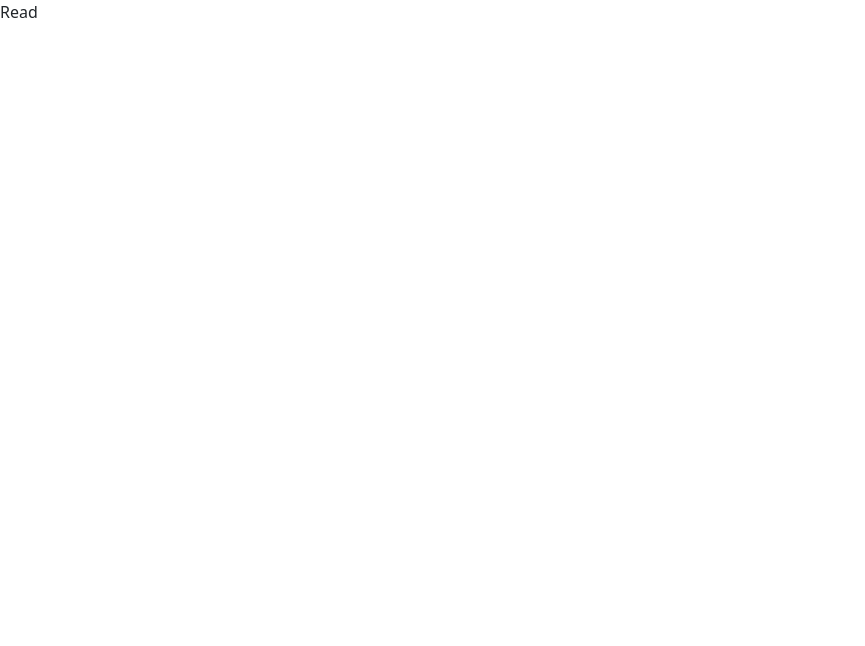
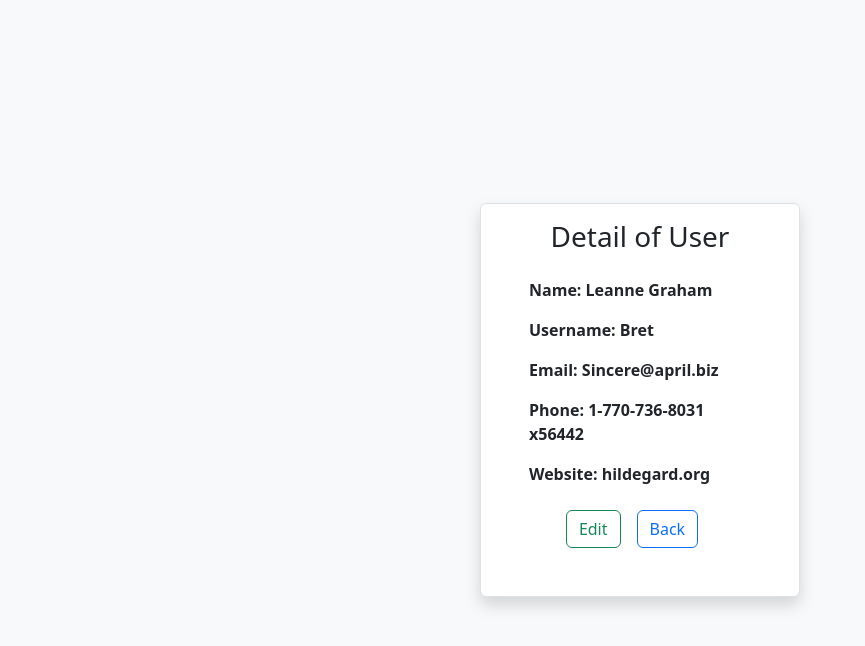
Before and after one commit to HridoyMA/Learnathon-2.0-hridoy, a React (Vite) app in the folder learnathon_hridoy/: page /read/1 in a window 1280 px wide. Shown: the top 646 px of the page, without its empty margins (0-865 px from the left). Built offline with nearby package versions, Linux system fonts and the light colour scheme; data requests are answered from the project's data file.

Commit message:
Read Component add

```diff
--- a/learnathon_hridoy/src/components/read/Read.tsx
+++ b/learnathon_hridoy/src/components/read/Read.tsx
@@ -1,7 +1,55 @@
+import axios from "axios";
+import { useEffect, useState } from "react";
+import { Link, useParams } from "react-router-dom";
+
+interface User {
+  name: string;
+  email: string;
+  username: string;
+  phone: string;
+  website: string;
+}
+
 function Read() {
+
+  const [userData, setUserData] = useState([]);
+  const { id } = useParams(); // useParams hook will fetch the id from URL
+
+  useEffect(()=>{
+    loadUsersData();
+  },[]
+  )
+  const loadUsersData =async () => {
+    return await axios //wait until data will fetch
+    .get('http://localhost:3000/users/'+ id) // get the data based on id
+    .then(getData => setUserData(getData.data))
+    .catch(err => console.log(err));
+  }
+
   return (
-    <div>
-      Read
+    <div className="d-flex bg-light text-dark flex-column justify-content-center align-items-center vh-100 w-100">
+      <div className="w-25 border bg-white shadow px-5 pt-3 pb-5 rounded">
+        <h3 className="text-center mb-4">Detail of User</h3>
+        <div className="mb-3">
+          <strong>Name: { userData.name }</strong>
+        </div>
+        <div className="mb-3">
+          <strong>Username: { userData.username }</strong>
+        </div>
+        <div className="mb-3">
+          <strong>Email: { userData.email }</strong>
+        </div>
+        <div className="mb-3">
+          <strong>Phone: { userData.phone }</strong>
+        </div>
+        <div className="mb-4">
+          <strong>Website: { userData.website }</strong>
+        </div>
+        <div className="text-center">
+        <Link to={`/update/${id}`} className="btn btn-outline-success me-3">Edit</Link>
+        <Link to={`/`} className="btn btn-outline-primary me-3">Back</Link>
+        </div>
+      </div>
     </div>
   )
 }
```
